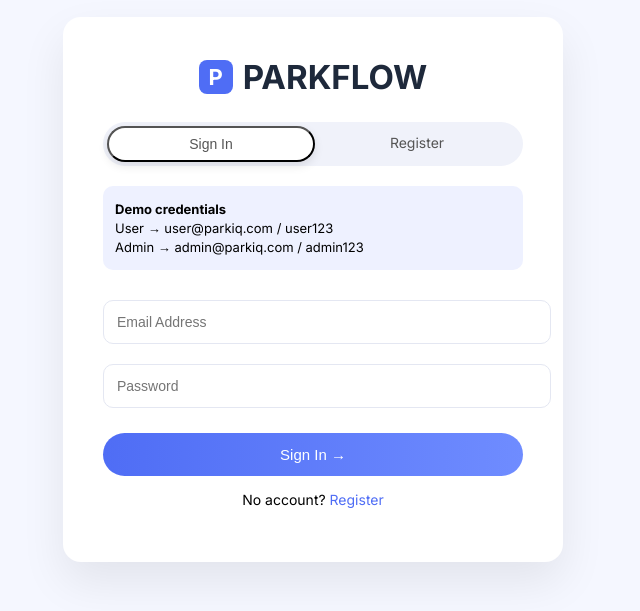
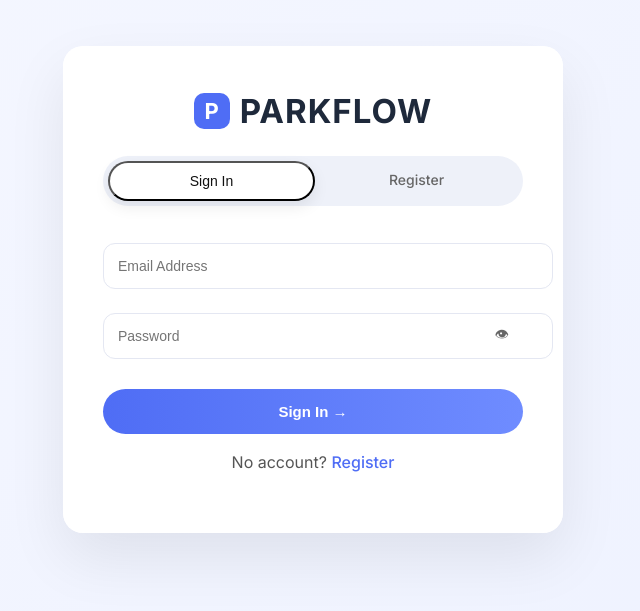
Before and after one commit to Himanshu-n17/ParkFlow-Parking-Slot-Management-System, a React (Vite) app in the folder frontend/: page /login in a window 1280 px wide. Shown: the part 111-722 px from the top of the page, without its empty margins (327-967 px from the left). Built offline with nearby package versions, Linux system fonts and the light colour scheme.

Commit message:
Added Authorization and Authorization with Error Handling

```diff
--- a/frontend/src/components/landing/LandingNavbar.jsx
+++ b/frontend/src/components/landing/LandingNavbar.jsx
@@ -15,7 +15,7 @@ const LandingNavbar = () => {
           Login
         </button>
 
-        <button className="btn-primary" onClick={() => navigate("/login")}>
+        <button className="btn-primary" onClick={() => navigate("/signup")}>
           Register →
         </button>
       </div>
--- a/frontend/src/pages/auth/Login.jsx
+++ b/frontend/src/pages/auth/Login.jsx
@@ -2,7 +2,9 @@ import React, { useState, useContext } from "react";
 import AuthLayout from "../../components/auth/AuthLayout";
 import { UserContext } from "../../context/userContext";
 import { useNavigate, Link } from "react-router-dom";
+import toast from "react-hot-toast";
 import "../../styles/auth.css";
+import { loginUser } from "../../services/authService";
 
 const Login = () => {
   const { setUser } = useContext(UserContext);
@@ -10,24 +12,57 @@ const Login = () => {
 
   const [email, setEmail] = useState("");
   const [password, setPassword] = useState("");
+  const [errors, setErrors] = useState({});
+  const [loading, setLoading] = useState(false);
+  const [showPassword, setShowPassword] = useState(false);
 
-  const handleLogin = (e) => {
+  const validate = () => {
+    let newErrors = {};
+
+    if (!email) {
+      newErrors.email = "Email is required";
+    } else if (!/\S+@\S+\.\S+/.test(email)) {
+      newErrors.email = "Invalid email format";
+    }
+
+    if (!password) {
+      newErrors.password = "Password is required";
+    } else if (password.length < 6) {
+      newErrors.password = "Password must be at least 6 characters";
+    }
+
+    setErrors(newErrors);
+
+    return Object.keys(newErrors).length === 0;
+  };
+
+  const handleLogin = async (e) => {
     e.preventDefault();
 
-    const role = email.includes("admin") ? "admin" : "user";
+    if (!validate()) return;
+    try {
+      setLoading(true);
 
-    const userData = {
+      const data = await loginUser({
         email,
-      role,
-    };
+        password,
+      });
 
-    localStorage.setItem("user", JSON.stringify(userData));
-    setUser(userData);
+      localStorage.setItem("token", data.token);
+      localStorage.setItem("user", JSON.stringify(data.user));
 
-    if (role === "admin") {
+      setUser(data.user);
+      toast.success("Login successful 🚀");
+
+      if (data.user.role === "admin") {
         navigate("/admin/dashboard");
       } else {
         navigate("/user/dashboard");
+      }
+    } catch (error) {
+      toast.error(error.response?.data?.message || "Login failed");
+    } finally {
+      setLoading(false);
     }
   };
 
@@ -40,34 +75,42 @@ const Login = () => {
         </Link>
       </div>
 
-      <div className="demo-box">
-        <p>
-          <strong>Demo credentials</strong>
-        </p>
-        <p>User → user@parkiq.com / user123</p>
-        <p>Admin → admin@parkiq.com / admin123</p>
-      </div>
-
       <form onSubmit={handleLogin}>
         <input
-          className="auth-input"
+          className={`auth-input ${errors.email ? "input-error" : ""}`}
           type="email"
           placeholder="Email Address"
           value={email}
-          onChange={(e) => setEmail(e.target.value)}
-          required
+          onChange={(e) => {
+            setEmail(e.target.value);
+            setErrors((prev) => ({ ...prev, email: "" }));
+          }}
         />
+        {errors.email && <p className="error-text">{errors.email}</p>}
 
+        <div className="password-field">
           <input
-          className="auth-input"
-          type="password"
+            className={`auth-input ${errors.password ? "input-error" : ""}`}
+            type={showPassword ? "text" : "password"}
             placeholder="Password"
             value={password}
-          onChange={(e) => setPassword(e.target.value)}
-          required
+            onChange={(e) => {
+              setPassword(e.target.value);
+              setErrors((prev) => ({ ...prev, password: "" }));
+            }}
           />
+          <span
+            className="toggle-password"
+            onClick={() => setShowPassword(!showPassword)}
+          >
+            {showPassword ? "🙈" : "👁"}
+          </span>
+        </div>
+        {errors.password && <p className="error-text">{errors.password}</p>}
 
-        <button className="auth-button">Sign In →</button>
+        <button className="auth-button">
+          {loading ? "Signing in..." : "Sign In →"}
+        </button>
       </form>
 
       <p className="auth-footer">
--- a/frontend/src/pages/auth/Signup.jsx
+++ b/frontend/src/pages/auth/Signup.jsx
@@ -1,34 +1,92 @@
 import React, { useState } from "react";
+import { useNavigate, Link } from "react-router-dom";
+import { registerUser } from "../../services/authService";
 import AuthLayout from "../../components/auth/AuthLayout";
-import { useNavigate, Link } from "react-router-dom";
 import "../../styles/auth.css";
+import toast from "react-hot-toast";
 
 const Signup = () => {
   const navigate = useNavigate();
 
   const [role, setRole] = useState("user");
+  const [errors, setErrors] = useState({});
   const [name, setName] = useState("");
   const [email, setEmail] = useState("");
   const [password, setPassword] = useState("");
   const [adminKey, setAdminKey] = useState("");
+  const [loading, setLoading] = useState(false);
+  const [showPassword, setShowPassword] = useState(false);
 
-  const handleSignup = (e) => {
+  const validate = () => {
+    let newErrors = {};
+
+    if (!name) newErrors.name = "Name is required";
+
+    if (!email) {
+      newErrors.email = "Email is required";
+    } else if (!/\S+@\S+\.\S+/.test(email)) {
+      newErrors.email = "Invalid email format";
+    }
+
+    if (!password) {
+      newErrors.password = "Password is required";
+    } else if (password.length < 6) {
+      newErrors.password = "Password must be at least 6 characters";
+    }
+
+    if (role === "admin" && !adminKey) {
+      newErrors.adminKey = "Admin key is required";
+    }
+
+    setErrors(newErrors);
+
+    return Object.keys(newErrors).length === 0;
+  };
+
+  const handleSignup = async (e) => {
     e.preventDefault();
 
-    const userData = {
+    if (!validate()) return;
+    try {
+      setLoading(true);
+
+      const payload = {
         name,
         email,
+        password,
         role,
       };
 
-    localStorage.setItem("user", JSON.stringify(userData));
+      // if admin → send adminKey
+      if (role === "admin") {
+        payload.adminKey = adminKey;
+      }
 
+      const data = await registerUser(payload);
+      toast.success("Register successful 🚀");
+
+      if (data.token) {
+        localStorage.setItem("token", data.token);
+        localStorage.setItem("user", JSON.stringify(data.user));
+
+        if (data.user.role === "admin") {
+          navigate("/admin/dashboard");
+        } else {
+          navigate("/user/dashboard");
+        }
+      } else {
         navigate("/login");
+      }
+    } catch (error) {
+      console.error(error);
+      toast.error(error.response?.data?.message || "Signup failed");
+    } finally {
+      setLoading(false);
+    }
   };
 
   return (
     <AuthLayout>
-
       {/* Tabs */}
       <div className="auth-tabs">
         <Link to="/login" className="tab">
@@ -59,45 +117,69 @@ const Signup = () => {
       {/* Form */}
       <form onSubmit={handleSignup}>
         <input
-          className="auth-input"
+          className={`auth-input ${errors.name ? "input-error" : ""}`}
           type="text"
           placeholder="Full Name"
           value={name}
-          onChange={(e) => setName(e.target.value)}
-          required
+          onChange={(e) => {
+            setName(e.target.value);
+            setErrors((prev) => ({ ...prev, name: "" }));
+          }}
         />
+        {errors.name && <p className="error-text">{errors.name}</p>}
+
+        <input
+          className={`auth-input ${errors.email ? "input-error" : ""}`}
+          type="email"
+          placeholder="Email Address"
+          value={email}
+          onChange={(e) => {
+            setEmail(e.target.value);
+            setErrors((prev) => ({ ...prev, email: "" }));
+          }}
+        />
+        {errors.email && <p className="error-text">{errors.email}</p>}
+
+        <div className="password-field">
+          <input
+            className={`auth-input ${errors.password ? "input-error" : ""}`}
+            type={showPassword ? "text" : "password"}
+            placeholder="Password"
+            value={password}
+            onChange={(e) => {
+              setPassword(e.target.value);
+              setErrors((prev) => ({ ...prev, password: "" }));
+            }}
+          />
+          <span
+            className="toggle-password"
+            onClick={() => setShowPassword(!showPassword)}
+          >
+            {showPassword ? "🙈" : "👁"}
+          </span>
+        </div>
+        {errors.password && <p className="error-text">{errors.password}</p>}
 
         {role === "admin" && (
+          <>
             <input
-            className="auth-input"
+              className={`auth-input ${errors.name ? "input-error" : ""}`}
               type="password"
               placeholder="Admin Registration Key"
               value={adminKey}
-            onChange={(e) => setAdminKey(e.target.value)}
-            required
+              onChange={(e) => {
+                setAdminKey(e.target.value);
+                setErrors((prev) => ({ ...prev, adminKey: "" }));
+              }}
             />
+            {errors.adminKey && <p className="error-text">{errors.adminKey}</p>}
+          </>
         )}
 
-        <input
-          className="auth-input"
-          type="email"
-          placeholder="Email Address"
-          value={email}
-          onChange={(e) => setEmail(e.target.value)}
-          required
-        />
-
-        <input
-          className="auth-input"
-          type="password"
-          placeholder="Password"
-          value={password}
-          onChange={(e) => setPassword(e.target.value)}
-          required
-        />
-
-        <button className="auth-button">
-          Register as {role === "admin" ? "Admin" : "User"} →
+        <button className="auth-button" disabled={loading}>
+          {loading
+            ? "Creating Account..."
+            : `Register as ${role === "admin" ? "Admin" : "User"} →`}
         </button>
       </form>
 
--- a/frontend/src/styles/auth.css
+++ b/frontend/src/styles/auth.css
@@ -1,22 +1,70 @@
 /* Container */
-
 .auth-container {
   height: 100vh;
   display: flex;
   justify-content: center;
   align-items: center;
-  background: #f5f7ff;
+  background: linear-gradient(135deg, #f5f7ff, #eef2ff);
   font-family: "Inter", sans-serif;
 }
 
-/* Card */
-
 .auth-card {
   width: 420px;
-  padding: 40px;
+  padding: 45px 40px;
   background: white;
-  border-radius: 18px;
-  box-shadow: 0 20px 45px rgba(0, 0, 0, 0.08);
+  border-radius: 20px;
+  box-shadow: 0 25px 60px rgba(0, 0, 0, 0.08);
+  transition: 0.3s ease;
+  position: relative;
+  z-index: 2;
+  overflow: hidden;
+}
+
+.auth-card:hover {
+  transform: translateY(-14px);
+  box-shadow: 0 35px 70px rgba(0, 0, 0, 0.12);
+}
+.auth-card {
+  animation: fadeIn 0.8s ease;
+}
+
+@keyframes fadeIn {
+  from {
+    opacity: 0;
+    transform: translateY(15px);
+  }
+  to {
+    opacity: 1;
+    transform: translateY(0);
+  }
+}
+
+.auth-card::before {
+  content: "";
+  position: absolute;
+  inset: -2px;
+  background: linear-gradient(120deg, #4f6df5, #8b5cf6, #4f6df5);
+  z-index: -1;
+  border-radius: 30px;
+  animation: rotateGlow 6s linear infinite;
+}
+
+.auth-card::after {
+  content: "";
+  position: absolute;
+  inset: 0;
+  background: white;
+  border-radius: 20px;
+  z-index: -1;
+}
+
+@keyframes rotateGlow {
+  0% {
+    transform: rotate(0deg);
+  }
+  100% {
+    transform: rotate(360deg);
+  }
 }
 
 /* Logo */
@@ -30,11 +78,11 @@
 }
 
 .logo-icon {
-  width: 34px;
-  height: 34px;
+  width: 36px;
+  height: 36px;
   background: #4f6df5;
   color: white;
-  border-radius: 8px;
+  border-radius: 10px;
   display: flex;
   align-items: center;
   justify-content: center;
@@ -43,81 +91,103 @@
 
 .logo h2 {
   margin: 0;
+  font-weight: 700;
+  letter-spacing: 1px;
 }
 
 /* Tabs */
 
 .auth-tabs {
   display: flex;
-  background: #f0f2fa;
+  background: #eef1f9;
   border-radius: 30px;
-  padding: 4px;
-  margin-bottom: 20px;
+  padding: 5px;
+  margin-bottom: 25px;
 }
 
 .tab {
   flex: 1;
   text-align: center;
-  padding: 8px;
+  padding: 10px;
   border-radius: 25px;
   text-decoration: none;
-  color: #555;
+  color: #666;
   font-size: 14px;
+  font-weight: 500;
+  transition: all 0.25s ease;
 }
 
 .tab.active {
   background: white;
-  box-shadow: 0 4px 10px rgba(0, 0, 0, 0.1);
-}
-
-/* Demo credentials */
-
-.demo-box {
-  background: #eef1ff;
-  padding: 12px;
-  border-radius: 10px;
-  font-size: 13px;
-  margin-bottom: 20px;
-}
-
-.demo-box p {
-  margin: 3px 0;
+  color: #111;
+  box-shadow: 0 6px 15px rgba(0, 0, 0, 0.08);
 }
 
 /* Inputs */
-
 .auth-input {
   width: 100%;
-  padding: 13px;
-  margin: 10px 0;
-  border-radius: 10px;
+  padding: 14px;
+  margin: 12px 0;
+  border-radius: 12px;
   border: 1px solid #e4e7f2;
   font-size: 14px;
-  transition: 0.2s;
+  transition: all 0.25s ease;
 }
 
 .auth-input:focus {
   outline: none;
   border-color: #4f6df5;
+  box-shadow: 0 0 0 3px rgba(79, 109, 245, 0.1);
 }
 
+.password-field {
+  position: relative;
+}
+
+.toggle-password {
+  position: absolute;
+  right: 14px;
+  top: 50%;
+  transform: translateY(-50%);
+  cursor: pointer;
+  font-size: 14px;
+  color: #666;
+}
+
+.toggle-password:hover {
+  color: #4f6df5;
+}
+
+.input-error {
+  border: 1px solid #ef4444 !important;
+  background: #fef2f2;
+}
+
+.error-text {
+  color: #ef4444;
+  font-size: 12px;
+  margin-top: 5px;
+  margin-bottom: 10px;
+}
 /* Button */
 
 .auth-button {
   width: 100%;
-  padding: 13px;
+  padding: 14px;
   border-radius: 30px;
   border: none;
   background: linear-gradient(90deg, #4f6df5, #6f8cff);
   color: white;
   cursor: pointer;
-  margin-top: 15px;
-  font-weight: 500;
+  margin-top: 18px;
+  font-weight: 600;
   font-size: 15px;
-  transition: 0.2s;
+  transition: all 0.25s ease;
 }
 
 .auth-button:hover {
+  transform: translateY(-2px);
+  box-shadow: 0 10px 25px rgba(79, 109, 245, 0.35);
   opacity: 0.9;
 }
 
@@ -125,16 +195,21 @@
 
 .auth-footer {
   text-align: center;
-  margin-top: 15px;
-  font-size: 14px;
+  margin-top: 18px;
+  font-size: 16px;
+  color: #555;
 }
 
 .auth-footer a {
   color: #4f6df5;
   text-decoration: none;
+  font-weight: 500;
+}
+.auth-footer a:hover {
+  text-decoration: underline;
 }
 
-/* Register title */
+/* Register  */
 
 .register-title {
   text-align: center;
@@ -144,7 +219,6 @@
 }
 
 /* Role selector */
-
 .role-selector {
   display: flex;
   gap: 12px;
@@ -174,8 +248,6 @@
   border-color: #4f6df5;
 }
 
-/* Active role */
-
 .active-role {
   border: 2px solid #4f6df5;
   background: #f2f5ff;
```
Also changed, not shown: frontend/src/services/api.js (+7 -0 lines), frontend/src/services/authService.js (+11 -0 lines). Lines whose indentation alone changed are shown as unchanged.
